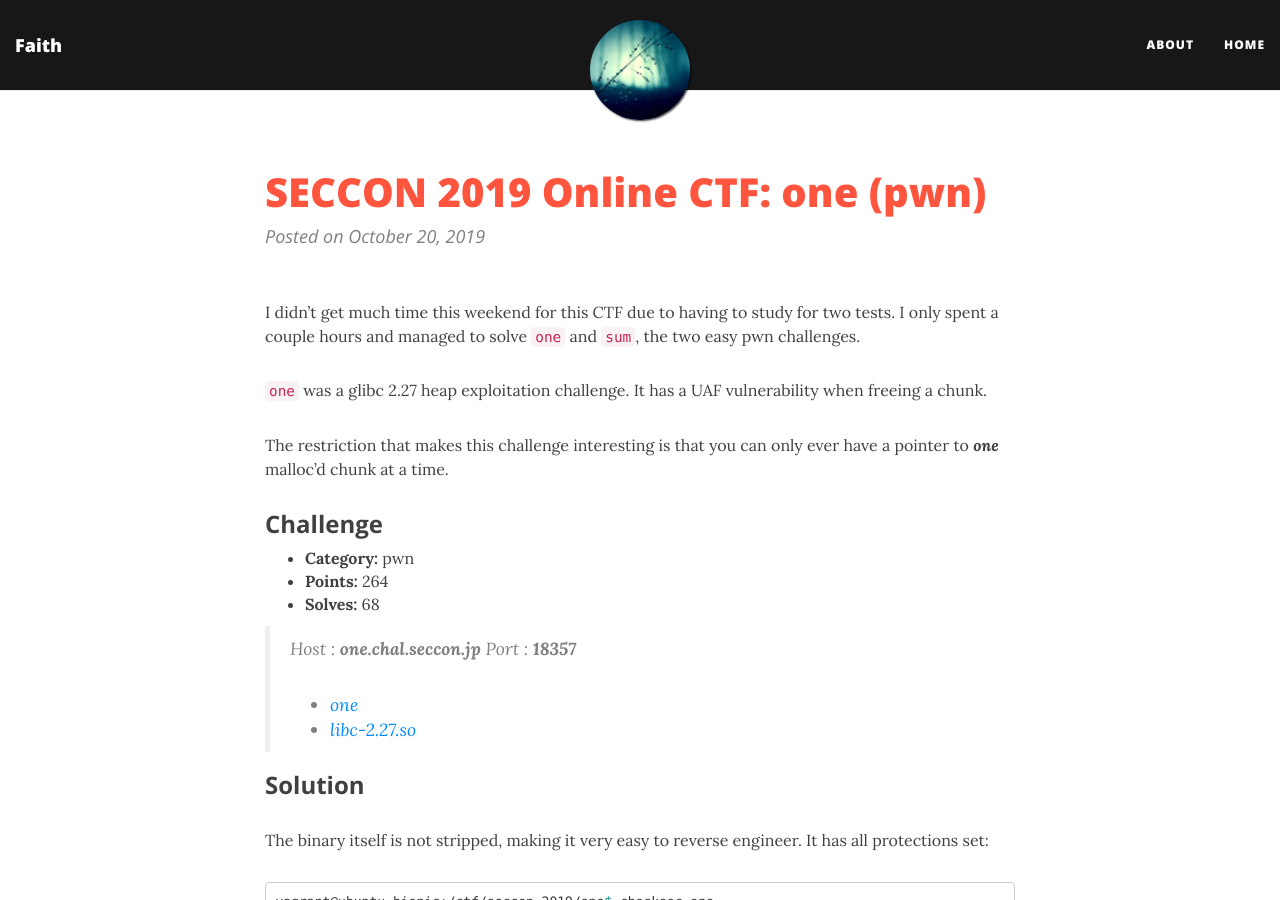
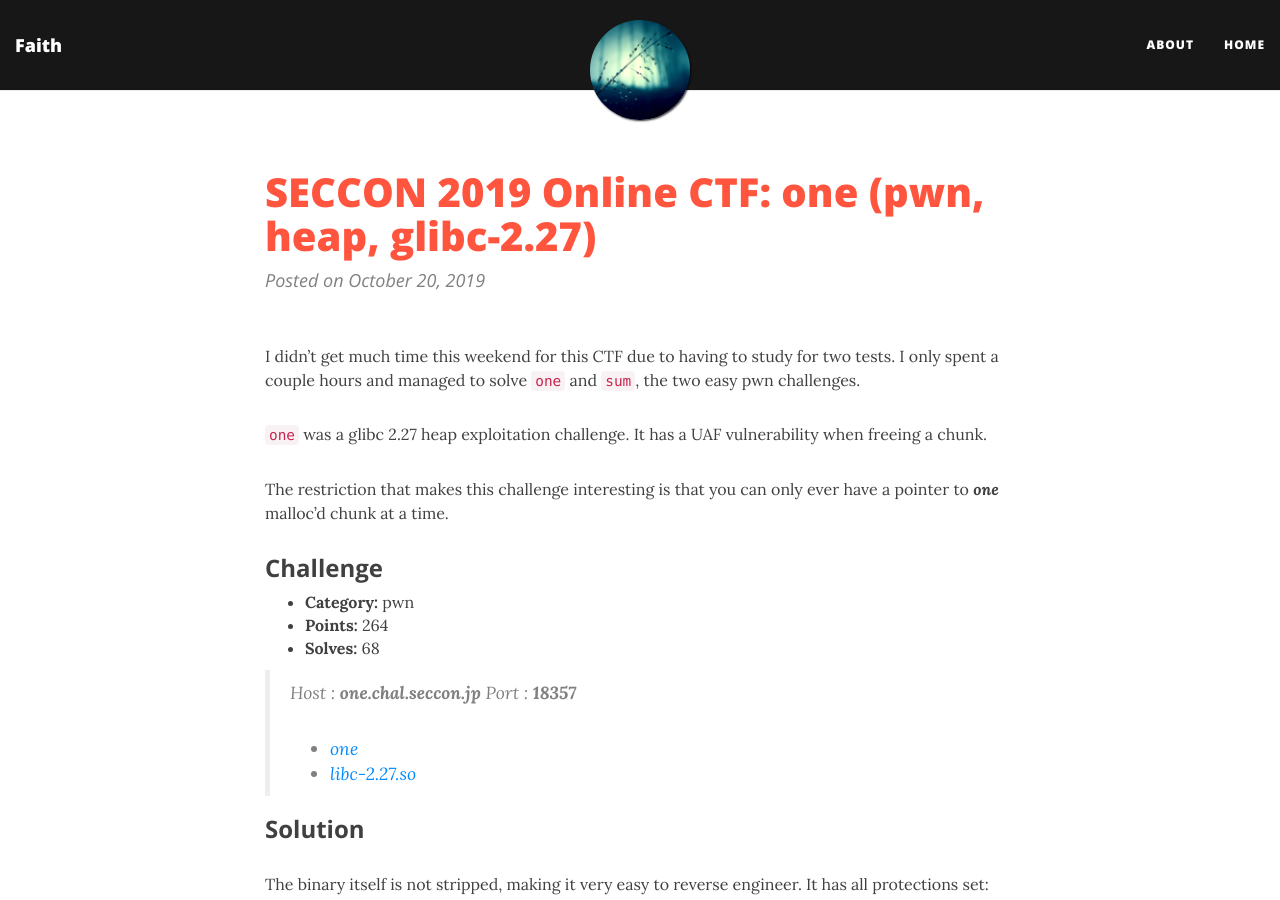
Before and after one commit to farazsth98/farazsth98.github.io, a Jekyll site: the page built from _posts/2019-10-20-secconctf-2019-one.markdown, in a window 1280 px wide and 900 px high. Built offline with Jekyll 4.4.1, drawn with Linux system fonts in a browser that asks for light colours; nearby versions of some CDN libraries.

Commit message:
Changed title

```diff
--- a/_posts/2019-10-20-secconctf-2019-one.markdown
+++ b/_posts/2019-10-20-secconctf-2019-one.markdown
@@ -1,6 +1,6 @@
 ---
 layout: post
-title:  "SECCON 2019 Online CTF: one (pwn)"
+title:  "SECCON 2019 Online CTF: one (pwn, heap, glibc-2.27)"
 date:   2019-10-20 14:00:00 +0800
 categories: pwn
 tags: SECCON-2019
```
